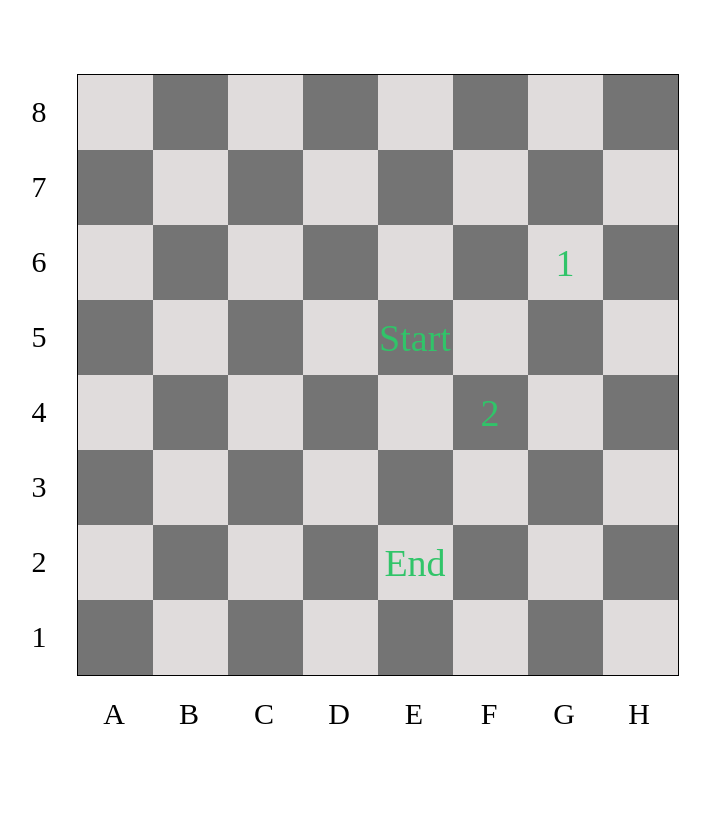
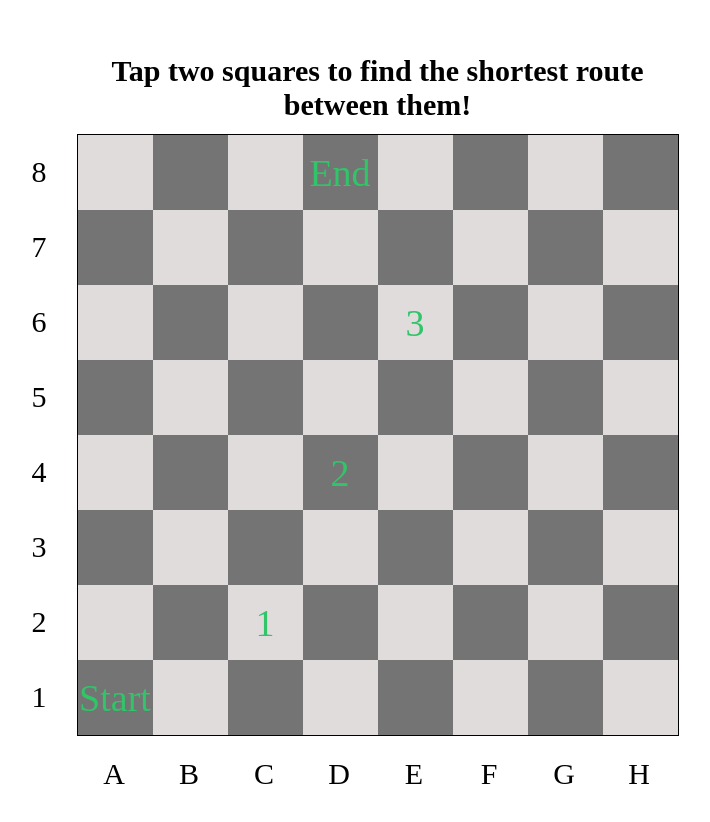
Before and after one commit to ndrewta/knights-travails, a plain HTML site: page index.html in a window 1280 px wide. Shown: the part 126-948 px from the top of the page, without its empty margins (300-1010 px from the left). Drawn offline with Linux system fonts and the light colour scheme.

Commit message:
Fixed coordinates not matching each move correctly.

```diff
--- a/index.html
+++ b/index.html
@@ -9,6 +9,9 @@
   </head>
   <body>
     <div class="board-div">
+      <div id="top-div">
+        <h1>Tap two squares to find the shortest route between them!</h1>
+      </div>
       <div id="left-labels"></div>
       <div id="board"></div>
       <div id="bot-labels"></div>
--- a/script.js
+++ b/script.js
@@ -5,8 +5,8 @@ function createBoard() {
 
   function createSquares() {
     // Create chess board squares
-    for (let x = 7; x >= 0; x--) {
-      for (let y = 0; y < 8; y++) {
+    for (let x = 8; x > 0; x--) {
+      for (let y = 1; y <= 8; y++) {
         const square = document.createElement("div");
         if (x % 2 === 0) {
           if (y % 2 === 0) {
@@ -47,7 +47,7 @@ function createBoard() {
   createLabels();
 }
 
-const plotMoves = (moves) => {
+function plotMoves(moves) {
   const chessBoard = document.getElementById("board");
 
   for (let i = 0; i < moves.length; i++) {
@@ -68,7 +68,7 @@ const plotMoves = (moves) => {
       }
     }
   }
-};
+}
 
 const knightFactory = () => {
   function run(a, b) {
@@ -121,10 +121,10 @@ const knightFactory = () => {
         const next = { x: nextX, y: nextY };
 
         if (
-          nextX >= 0 &&
-          nextX < boardSize &&
-          nextY >= 0 &&
-          nextY < boardSize &&
+          nextX > 0 &&
+          nextX <= boardSize &&
+          nextY > 0 &&
+          nextY <= boardSize &&
           !visited.has(JSON.stringify(next))
         ) {
           // Check if moves go off board
@@ -155,4 +155,4 @@ const knightFactory = () => {
 createBoard();
 
 const knight = knightFactory();
-knight.run([4, 4], [1, 4]);
+knight.run([1, 1], [8, 4]);
--- a/style.css
+++ b/style.css
@@ -1,15 +1,25 @@
 .board-div {
   display: grid;
   grid-template-columns: 75px 1fr;
-  grid-template-rows: 1fr 75px;
+  grid-template-rows: 100px 1fr 75px;
   padding: 0;
-  margin: 25vh auto;
+  margin: 20vh auto;
   width: 677px;
+}
+
+#top-div {
+  margin: 0;
+  padding: 0;
+  grid-row-start: 1;
+  grid-column-start: 2;
+  font-size: 15px;
+  text-align: center;
 }
 
 #board {
   display: grid;
   grid-column-start: 2;
+  grid-row-start: 2;
   grid-template-columns: repeat(8, 75px);
   grid-template-rows: repeat(8, 75px);
   border: solid 1px black;
@@ -24,6 +34,7 @@
   grid-template-rows: repeat(8, 75px);
   text-align: center;
   font-size: 30px;
+  grid-row-start: 2;
 }
 
 #left-labels p {
@@ -36,6 +47,7 @@
   text-align: center;
   font-size: 30px;
   grid-column-start: 2;
+  grid-row-start: 3;
 }
 
 #bot-labels p {
```
